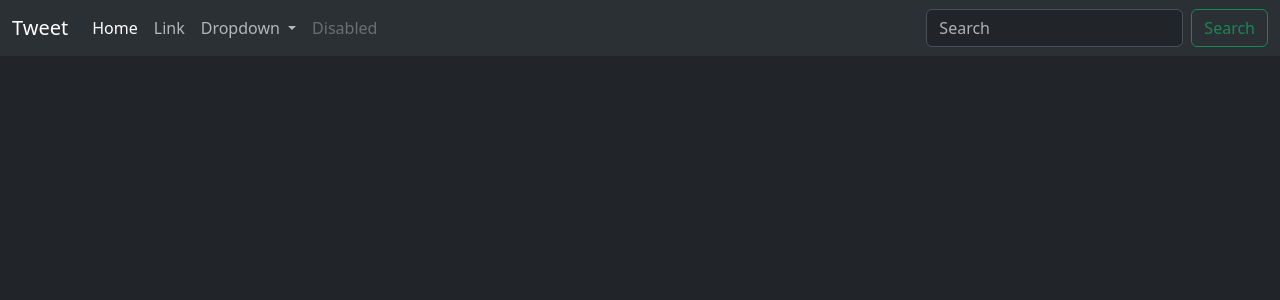
After one commit to avneeshlingwal9/tweet_app, a Django app: template tweet_app/templates/base.html in a window 1280 px wide. The commit adds this page. Shown: the top 300 px of the page. Run offline with Django 5.2, Linux system fonts and the light colour scheme; the template is opened without the code that fills it, so the values that code supplies are empty.

Commit message:
Do layout configuration

```diff
--- /dev/null
+++ b/tweet_app/templates/base.html
@@ -0,0 +1,60 @@
+{% load static %}
+
+<!DOCTYPE html>
+<html lang="en" data-bs-theme="dark">
+<head>
+    <meta charset="UTF-8">
+    <meta name="viewport" content="width=device-width, initial-scale=1.0">
+    <title>
+        {% block title %}
+
+            Tweet App
+
+        {% endblock %}
+    </title>
+    <link href="https://cdn.jsdelivr.net/npm/bootstrap@5.3.6/dist/css/bootstrap.min.css" rel="stylesheet" integrity="sha384-4Q6Gf2aSP4eDXB8Miphtr37CMZZQ5oXLH2yaXMJ2w8e2ZtHTl7GptT4jmndRuHDT" crossorigin="anonymous">
+</head>
+<body>
+    <nav class="navbar navbar-expand-lg bg-body-tertiary">
+        <div class="container-fluid">
+          <a class="navbar-brand" href="#">Tweet</a>
+          <button class="navbar-toggler" type="button" data-bs-toggle="collapse" data-bs-target="#navbarSupportedContent" aria-controls="navbarSupportedContent" aria-expanded="false" aria-label="Toggle navigation">
+            <span class="navbar-toggler-icon"></span>
+          </button>
+          <div class="collapse navbar-collapse" id="navbarSupportedContent">
+            <ul class="navbar-nav me-auto mb-2 mb-lg-0">
+              <li class="nav-item">
+                <a class="nav-link active" aria-current="page" href="#">Home</a>
+              </li>
+              <li class="nav-item">
+                <a class="nav-link" href="#">Link</a>
+              </li>
+              <li class="nav-item dropdown">
+                <a class="nav-link dropdown-toggle" href="#" role="button" data-bs-toggle="dropdown" aria-expanded="false">
+                  Dropdown
+                </a>
+                <ul class="dropdown-menu">
+                  <li><a class="dropdown-item" href="#">Action</a></li>
+                  <li><a class="dropdown-item" href="#">Another action</a></li>
+                  <li><hr class="dropdown-divider"></li>
+                  <li><a class="dropdown-item" href="#">Something else here</a></li>
+                </ul>
+              </li>
+              <li class="nav-item">
+                <a class="nav-link disabled" aria-disabled="true">Disabled</a>
+              </li>
+            </ul>
+            <form class="d-flex" role="search">
+              <input class="form-control me-2" type="search" placeholder="Search" aria-label="Search"/>
+              <button class="btn btn-outline-success" type="submit">Search</button>
+            </form>
+          </div>
+        </div>
+      </nav>
+    <div class="container">
+        {% block content %}
+
+        {% endblock %}
+    </div>
+</body>
+</html>
```
Also changed, not shown: tweet_app/tweet/templates/index.html (+16 -11 lines).
